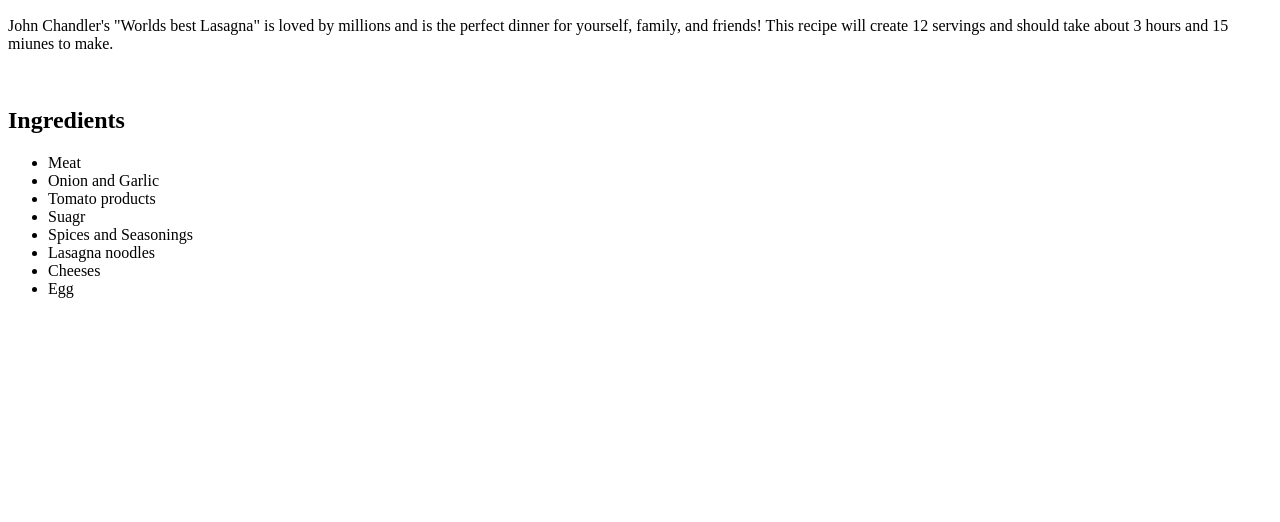
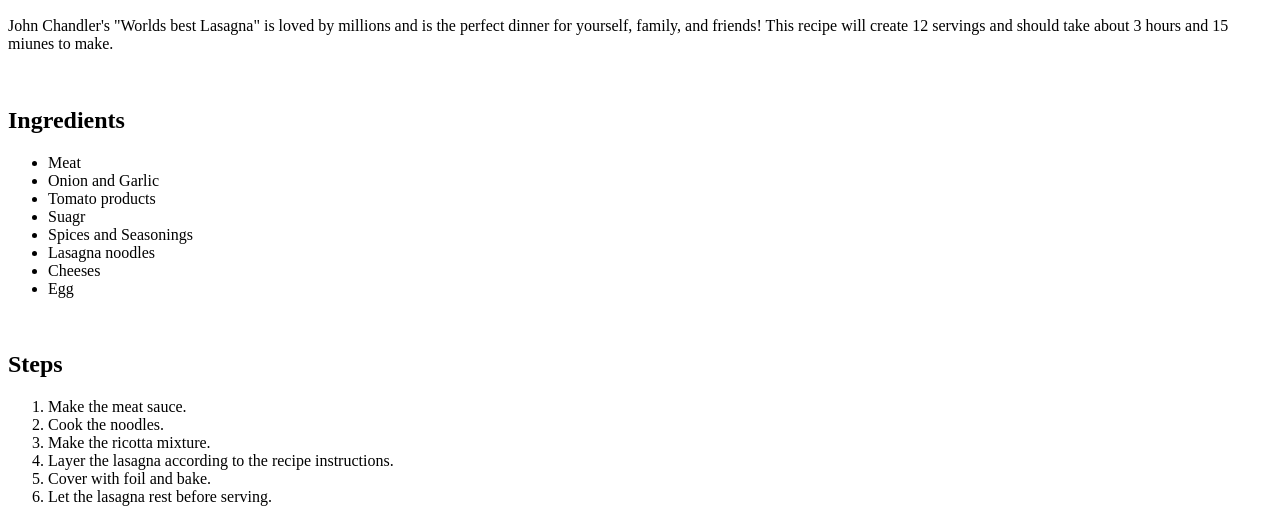
Before and after one commit to rjablon03/odin-recipes, a plain HTML site: page recipes/lasagna.html in a window 1280 px wide. Shown: the part 434-956 px from the top of the page. Before the commit the page ends 800 px from the top, so only its background shows below. Drawn offline with Linux system fonts and the light colour scheme.

Commit message:
Finished the page by adding the steps for baking

```diff
--- a/recipes/lasagna.html
+++ b/recipes/lasagna.html
@@ -25,5 +25,16 @@
         <li>Cheeses</li>
         <li>Egg</li>
     </ul>
+    <br>
+
+    <h2>Steps</h2>
+    <ol>
+        <li>Make the meat sauce.</li>
+        <li>Cook the noodles.</li>
+        <li>Make the ricotta mixture.</li>
+        <li>Layer the lasagna according to the recipe instructions.</li>
+        <li>Cover with foil and bake.</li>
+        <li>Let the lasagna rest before serving.</li>
+    </ol>
 </body>
 </html>
```
